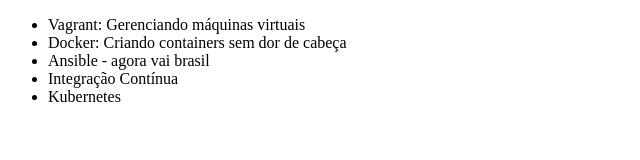
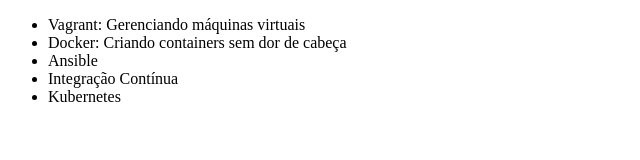
Before and after one commit to lucasfesi/alura-get, a plain HTML site: page index.html in a window 1280 px wide. Shown: the whole page, without its empty margins (0-640 px from the left). Drawn offline with Linux system fonts and the light colour scheme.

Commit message:
Revert "agora vai o commit do maluco"
This reverts commit 37ed13a0d78a408488d18274097e8dd7f50f73fd.

```diff
--- a/index.html
+++ b/index.html
@@ -8,7 +8,7 @@
     <ul>
         <li>Vagrant: Gerenciando máquinas virtuais</li>
         <li>Docker: Criando containers sem dor de cabeça</li>
-        <li>Ansible - agora vai brasil</li>
+        <li>Ansible</li>
         <li>Integração Contínua</li>
         <li>Kubernetes</li>
     </ul>
```
